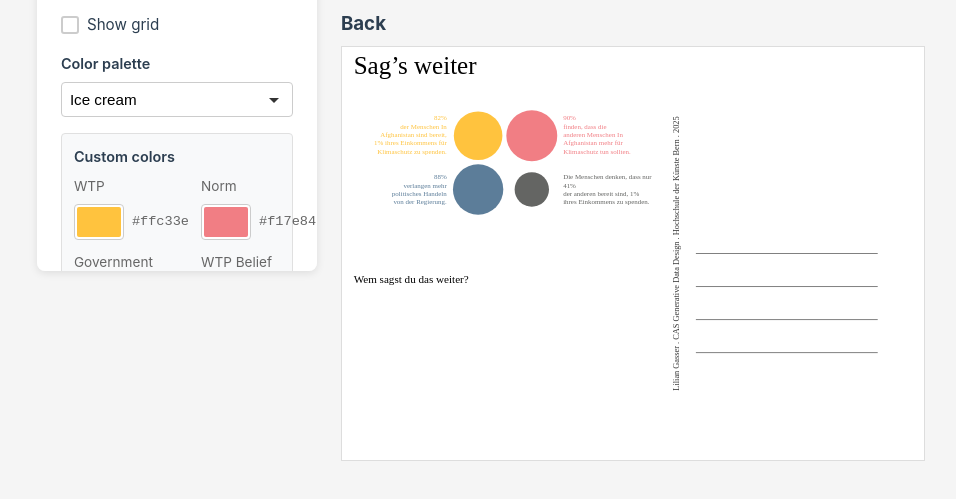
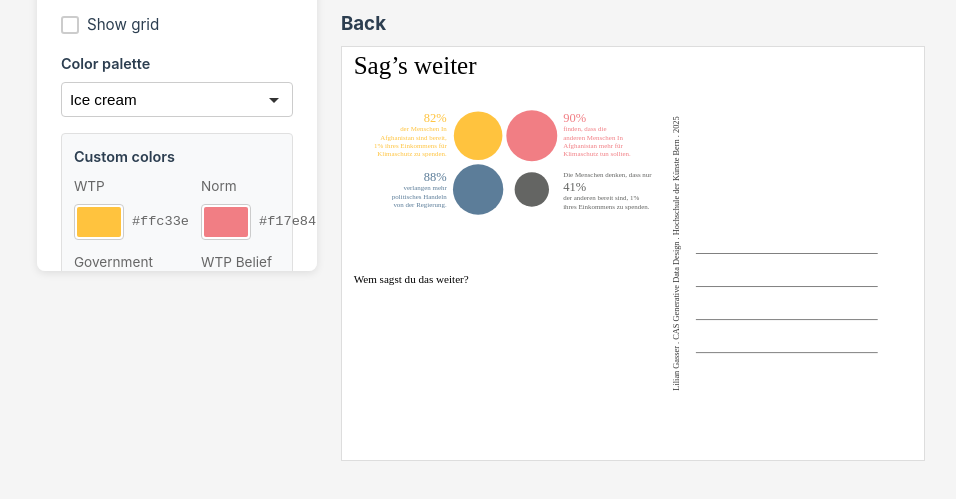
Before and after one commit to LiliGasser/repeatpattern-app, a Vue app: page / in a window 1280 px wide. Shown: the part 637-1136 px from the top of the page, without its empty margins (141-1097 px from the left). Built offline with nearby package versions, Linux system fonts and the light colour scheme; a web font is replaced by a local one; what p5.js-svg would draw is missing.

Commit message:
correct spacing for percentages with different font size

```diff
--- a/src/components/postcards/PostcardBack.vue
+++ b/src/components/postcards/PostcardBack.vue
@@ -102,7 +102,7 @@ const createSketch = () => (p) => {
           const fontSizeLegend = pointsToPixels(5)
           const lineHeightLegend = fontSizeLegend * 1.2
 
-          p.textFont(typographyConfig.value.mainFont)  // Set main font
+          p.textFont(typographyConfig.value.mainFont)
           p.noStroke()
 
           // Get colors from the selected palette
@@ -111,50 +111,80 @@ const createSketch = () => (p) => {
           // Position settings from original code
           const xPosLeft = props.canvasDimensions.width * 0.18
           const xPosRight = props.canvasDimensions.width * 0.38
-          const legendTextYStart = topTextY + pointsToPixels(48)
-          const legendTextYStart2 = centerMotifY + size * 0.3 - pointsToPixels(10)
+          const legendTextYStart = topTextY + pointsToPixels(50)
+          const legendTextYStart2 = centerMotifY + size * 0.3 - pointsToPixels(8)
 
-          // WTP (top-left) - RIGHT ALIGNED
+          // WTP (top-left)
           p.textAlign(p.RIGHT, p.BOTTOM)
           p.fill(colors.wtp)
 
           // Split explanation into lines and render each
           const wtpLines = explanation.wtp.split('\n')
+          const fontSizePercent = pointsToPixels(9)
+          const lineHeightPercent = fontSizePercent * 1.2
+          let currentY = legendTextYStart
           wtpLines.forEach((line, index) => {
-            p.textSize(fontSizeLegend)
-            p.text(
-              line,
-              xPosLeft,
-              legendTextYStart + index * lineHeightLegend
-            )
+            if (index === 0) {
+              // First line (percentage) - use normal spacing before it
+              p.textSize(fontSizePercent)
+              p.text(line, xPosLeft, currentY)
+            } else {
+              // Regular lines
+              p.textSize(fontSizeLegend)
+              p.text(line, xPosLeft, currentY)
+            }
+            currentY += lineHeightLegend
           })
 
-          // Norm (top-right) - LEFT ALIGNED
+          // Norm (top-right)
           p.textAlign(p.LEFT, p.BOTTOM)
           p.fill(colors.norm)
 
           const normLines = explanation.norm.split('\n')
+          currentY = legendTextYStart
           normLines.forEach((line, index) => {
-            p.textSize(fontSizeLegend)
-            p.text(
-              line,
-              xPosRight,
-              legendTextYStart + index * lineHeightLegend
-            )
+            if (index === 0) {
+              // First line (percentage)
+              p.textSize(fontSizePercent)
+              p.text(line, xPosRight, currentY)
+            } else {
+              // Regular lines
+              p.textSize(fontSizeLegend)
+              p.text(line, xPosRight, currentY)
+            }
+            currentY += lineHeightLegend
           })
 
           // WTP Belief (bottom-right) - LEFT ALIGNED
           p.textAlign(p.LEFT, p.BOTTOM)
           p.fill(colors.wtpBelief)
+          p.textSize(fontSizeLegend)
+          let txtHeightLegend = p.textAscent() + p.textDescent();
+          p.textSize(fontSizePercent)
+          let txtHeightPercent = p.textAscent() + p.textDescent();
+          let txtHeightDifference = txtHeightPercent - txtHeightLegend;
+          p.textSize(fontSizeLegend)
 
           const wtpBeliefLines = explanation.wtpBelief.split('\n')
+          currentY = legendTextYStart2 - txtHeightDifference
           wtpBeliefLines.forEach((line, index) => {
-            p.textSize(fontSizeLegend)
-            p.text(
-              line,
-              xPosRight,
-              legendTextYStart2 + index * lineHeightLegend
-            )
+            if (index === 0) {
+              // First line - add extra space after
+              p.textSize(fontSizeLegend)
+              p.text(line, xPosRight, currentY)
+              currentY += lineHeightPercent
+
+            } else if (index === 1) {
+              // Second line (percentage)
+              p.textSize(fontSizePercent)
+              p.text(line, xPosRight, currentY)
+              currentY += lineHeightLegend
+            } else {
+              // Regular lines
+              p.textSize(fontSizeLegend)
+              p.text(line, xPosRight, currentY)
+              currentY += lineHeightLegend
+            }
           })
 
           // Government (bottom-left) - RIGHT ALIGNED
@@ -162,13 +192,20 @@ const createSketch = () => (p) => {
           p.fill(colors.government)
 
           const govLines = explanation.government.split('\n')
+          currentY = legendTextYStart2  // Start at base position, same as WTP Belief
           govLines.forEach((line, index) => {
-            p.textSize(fontSizeLegend)
-            p.text(
-              line,
-              xPosLeft,
-              legendTextYStart2 + index * lineHeightLegend
-            )
+            if (index === 0) {
+              // First line (percentage) - add extra space for larger font
+              //currentY += lineHeightPercent  // Extra space for percentage
+              p.textSize(fontSizePercent)
+              p.text(line, xPosLeft, currentY)
+              currentY += lineHeightLegend
+            } else {
+              // Regular lines
+              p.textSize(fontSizeLegend)
+              p.text(line, xPosLeft, currentY)
+              currentY += lineHeightLegend
+            }
           })
         }
         // Write paragraph
```
